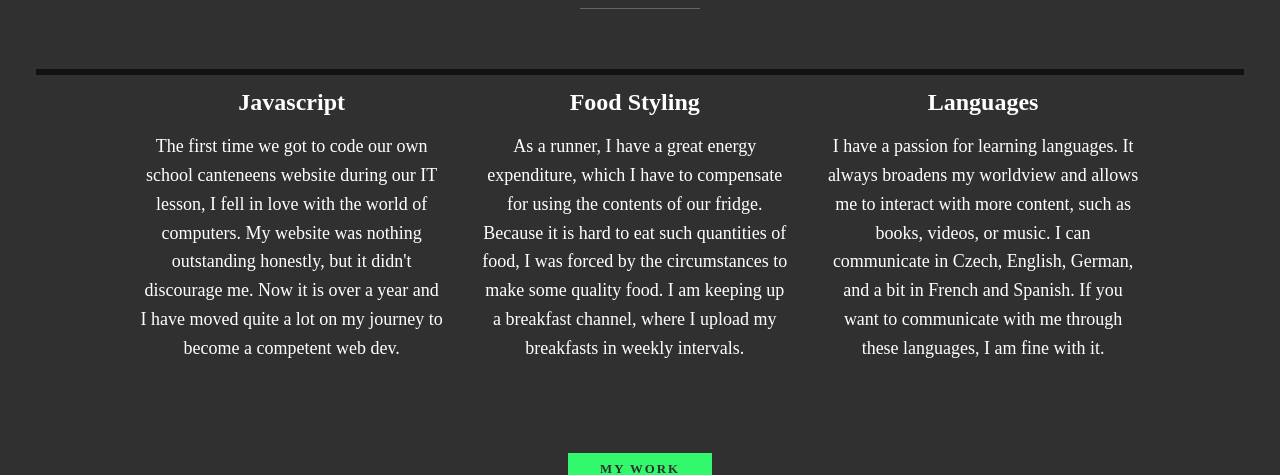
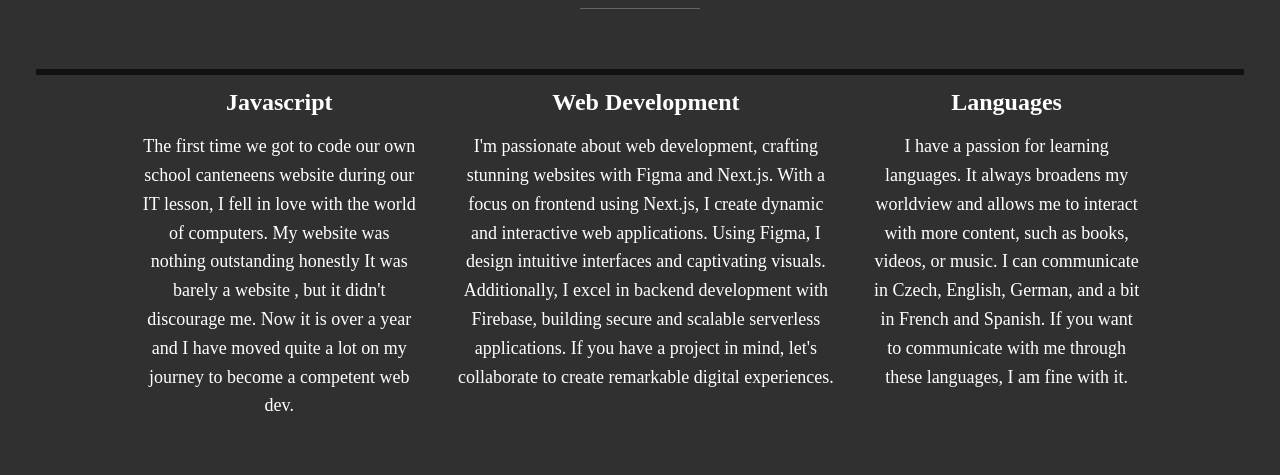
Before and after one commit to Nockiest/portfolio-website, a Next.js app: page / in a window 1280 px wide. Shown: the part 700-1175 px from the top of the page. Built offline with nearby package versions, Linux system fonts and the light colour scheme.

Commit message:
rewriting descriptions

```diff
--- a/components/About.jsx
+++ b/components/About.jsx
@@ -12,7 +12,7 @@ const About = () => {
          <p>I'm excited to see where my interests in coding and food styling take me in the future, and I hope to continue learning and exploring new things along the way.</p>
        </div>
 
-       <Image src="/img/dev-jane-02.jpg" alt="Andrew in his coding hideout" className="about-me__img" width={400} height={300} />
+       <img src="https://i.postimg.cc/L601592S/20220414-111812.jpg" alt="Andrew in his coding hideout" className="about-me__img" width={400} height={300} />
      </section>
    );
  };
--- a/components/NavList.jsx
+++ b/components/NavList.jsx
@@ -36,7 +36,7 @@ const NavList = () => {
   return (
     <ul className="nav__list">
       <li className="nav__item">
-  <Link href="/#home" className="nav__link"  >
+  <Link href="/" className="nav__link"  >
         Home
       </Link>
       </li>
--- a/components/Services.jsx
+++ b/components/Services.jsx
@@ -5,12 +5,12 @@ const Services = () => {
         <div className="services">
           <div className="service">
             <h3>Javascript</h3>
-            <p>The first time we got to code our own school canteneens website during our IT lesson, I fell in love with the world of computers. My website was nothing outstanding honestly, but it didn't discourage me. Now it is over a year and I have moved quite a lot on my journey to become a competent web dev.</p>
+            <p>The first time we got to code our own school canteneens website during our IT lesson, I fell in love with the world of computers. My website was nothing outstanding honestly  It was barely a website , but it didn't discourage me. Now it is over a year and I have moved quite a lot on my journey to become a competent web dev.</p>
           </div>
 
           <div className="service">
-            <h3>Food Styling</h3>
-            <p>As a runner, I have a great energy expenditure, which I have to compensate for using the contents of our fridge. Because it is hard to eat such quantities of food, I was forced by the circumstances to make some quality food. I am keeping up a breakfast channel, where I upload my breakfasts in weekly intervals.</p>
+            <h3>Web Development</h3>
+            <p>I'm passionate about web development, crafting stunning websites with Figma and Next.js. With a focus on frontend using Next.js, I create dynamic and interactive web applications. Using Figma, I design intuitive interfaces and captivating visuals. Additionally, I excel in backend development with Firebase, building secure and scalable serverless applications. If you have a project in mind, let's collaborate to create remarkable digital experiences.</p>
           </div>
 
           <div className="service">
--- a/next.config.js
+++ b/next.config.js
@@ -17,4 +17,18 @@ module.exports = {
   images: {
     domains: ['firebasestorage.googleapis.com'],
   },
+  compiler: {
+    styledComponents: {
+      displayName: true,
+      ssr: true,
+      fileName: true,
+      topLevelImportPaths: [],
+      meaninglessFileNames: ["index"],
+      cssProp: true,
+      namespace: "",
+      minify: false,
+      transpileTemplateLiterals: false,
+      pure: false,
+    },
+  },
 };
```
